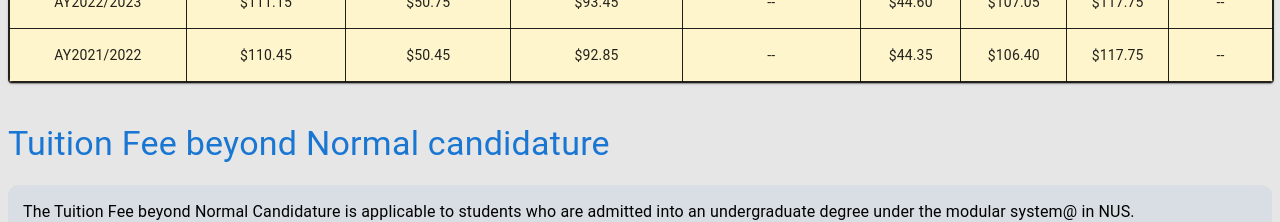
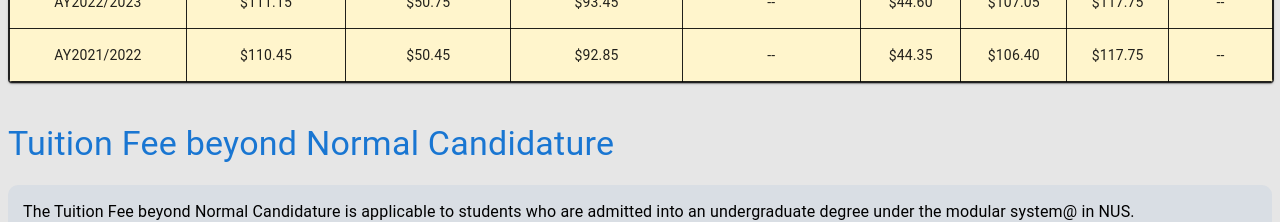
Before and after one commit to auhc99/uni-raasta, a React (Create React App) app in the folder uni-raasta/: page /fees in a window 1280 px wide. Shown: the part 1360-1582 px from the top of the page. Built offline with nearby package versions, Linux system fonts and the light colour scheme.

Commit message:
Fixed typo on FeesPage.js

```diff
--- a/uni-raasta/src/FeesPage.js
+++ b/uni-raasta/src/FeesPage.js
@@ -278,7 +278,7 @@ const FeesPage = () => {
       </TableContainer>
 
       <Typography variant="h4" color="primary" sx={{ mt: 5 }}>
-        Tuition Fee beyond Normal candidature
+        Tuition Fee beyond Normal Candidature
       </Typography>
 
       <Typography variant="body1" paragraph style={bubbleStyle}>
```
